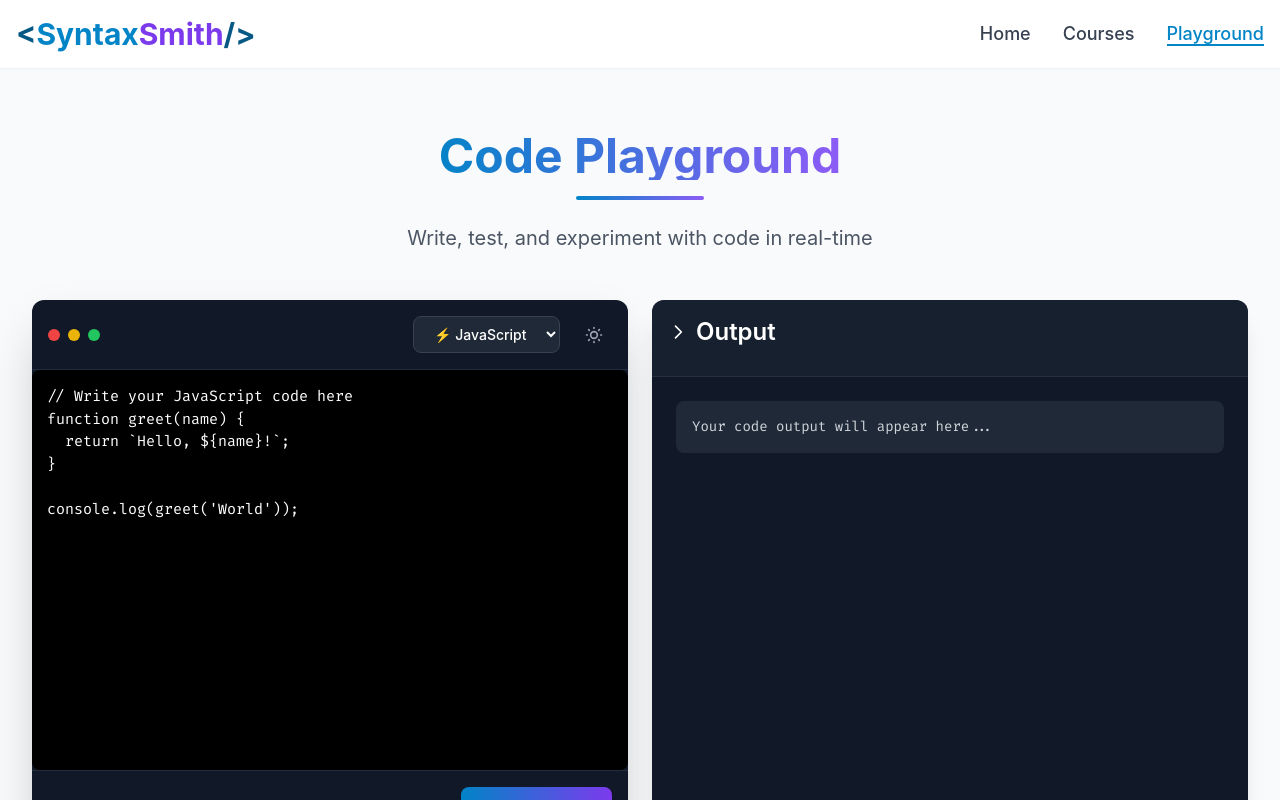
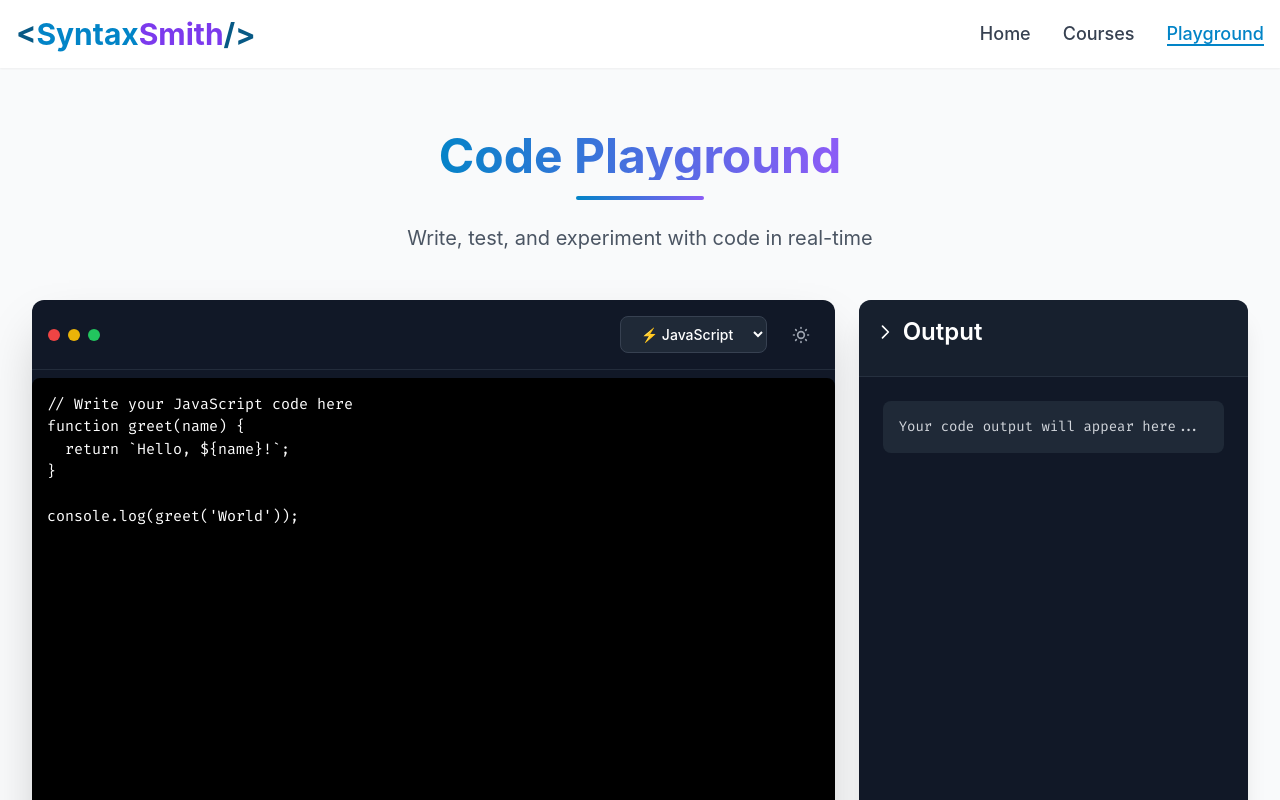
Before and after one commit to haseebawan45/Syntax_Smith, a React (Vite) app: page /playground in a window 1280 px wide. Shown: the top 800 px of the page. Built offline with nearby package versions, Linux system fonts and the light colour scheme.

Commit message:
Playground

```diff
--- a/src/pages/Playground.tsx
+++ b/src/pages/Playground.tsx
@@ -153,8 +153,9 @@ const Playground: React.FC = () => {
         </p>
       </div>
 
-      <div className="grid grid-cols-1 lg:grid-cols-2 gap-6">
-        <div className={`rounded-xl shadow-2xl overflow-hidden ${isDarkMode ? 'bg-gray-900' : 'bg-white'} backdrop-blur-lg backdrop-filter`}>
+      <div className="grid grid-cols-1 lg:grid-cols-3 gap-6">
+        {/* Code Editor - Takes up 2/3 of the space */}
+        <div className={`lg:col-span-2 rounded-xl shadow-2xl overflow-hidden ${isDarkMode ? 'bg-gray-900' : 'bg-white'} backdrop-blur-lg backdrop-filter`}>
           <div className="flex items-center justify-between p-4 border-b border-gray-700/50 bg-opacity-90">
             <div className="flex items-center gap-2">
               <div className="flex gap-2">
@@ -208,18 +209,27 @@ const Playground: React.FC = () => {
               ref={editorRef}
               value={code}
               onChange={handleCodeChange}
-              className={`absolute inset-0 w-full h-full p-6 font-mono text-base leading-normal resize-none outline-none opacity-0`}
+              className={`w-full h-full p-6 font-mono text-base leading-normal resize-none ${
+                isDarkMode ? 'bg-gray-900 text-gray-300' : 'bg-white text-gray-800'
+              } focus:outline-none focus:ring-0`}
               style={{
-                minHeight: '400px',
+                minHeight: '600px',
+                maxHeight: '600px',
+                overflowY: 'auto',
+                tabSize: 2,
               }}
               spellCheck="false"
             />
             <pre
               ref={previewRef}
-              className={`!m-0 p-6 font-mono text-base leading-normal ${
+              className={`absolute top-0 left-0 w-full h-full p-6 font-mono text-base leading-normal pointer-events-none ${
                 isDarkMode ? 'text-gray-300' : 'text-gray-800'
               }`}
-              style={{ minHeight: '400px' }}
+              style={{
+                minHeight: '600px',
+                maxHeight: '600px',
+                overflow: 'hidden',
+              }}
             >
               <code className={`language-${language}`}>
                 {code}
@@ -261,7 +271,7 @@ const Playground: React.FC = () => {
           </div>
         </div>
 
-        {/* Output panel */}
+        {/* Output panel - Takes up 1/3 of the space */}
         <div className={`rounded-xl shadow-xl overflow-hidden ${isDarkMode ? 'bg-gray-900' : 'bg-white'} backdrop-blur-lg backdrop-filter`}>
           <div className={`p-4 ${isDarkMode ? 'bg-gray-800/50' : 'bg-gray-100'} border-b ${isDarkMode ? 'border-gray-700/50' : 'border-gray-200'}`}>
             <h2 className={`font-semibold flex items-center gap-2 ${isDarkMode ? 'text-white' : 'text-gray-800'}`}>
@@ -271,7 +281,7 @@ const Playground: React.FC = () => {
               Output
             </h2>
           </div>
-          <div className="p-6" style={{ minHeight: '400px' }}>
+          <div className="p-6" style={{ height: '600px', overflowY: 'auto' }}>
             <pre className={`font-mono text-sm whitespace-pre-wrap ${isDarkMode ? 'text-gray-300' : 'text-gray-800'}`}>
               {output || 'Your code output will appear here...'}
             </pre>
```
